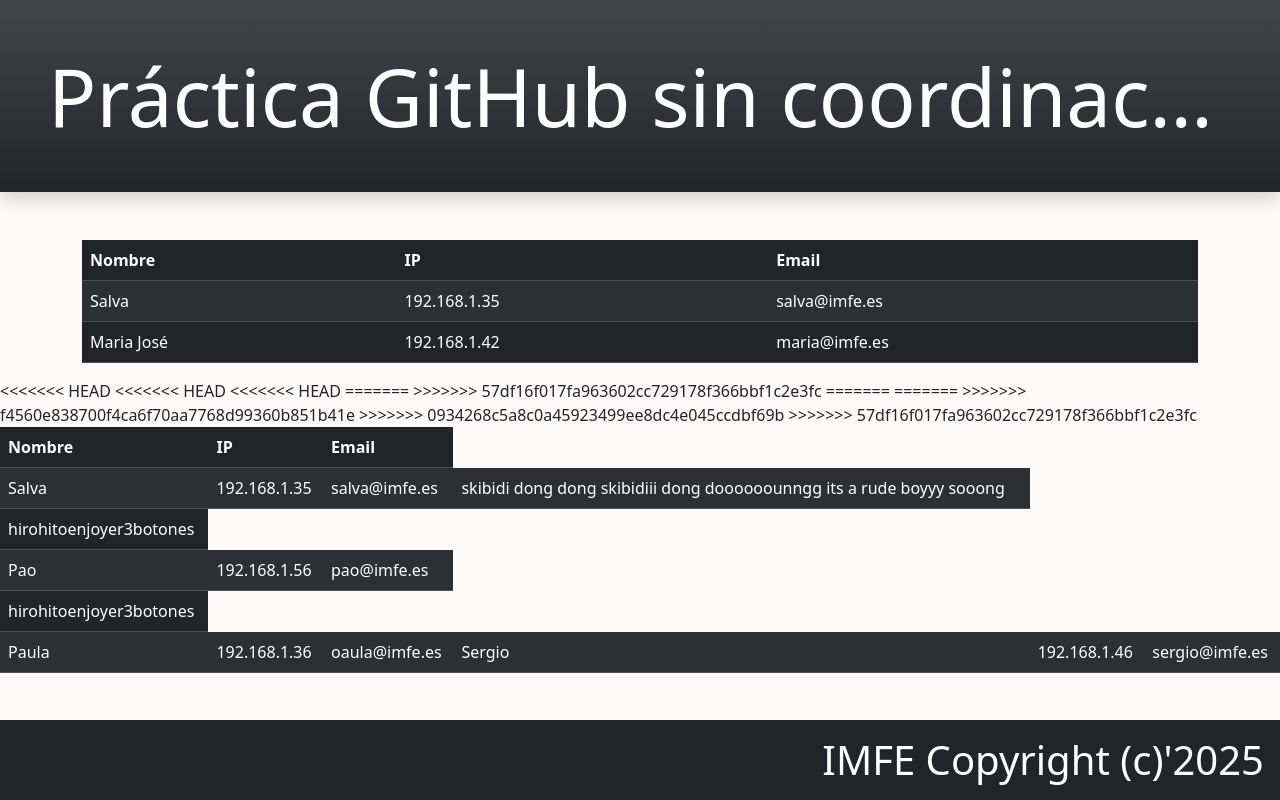
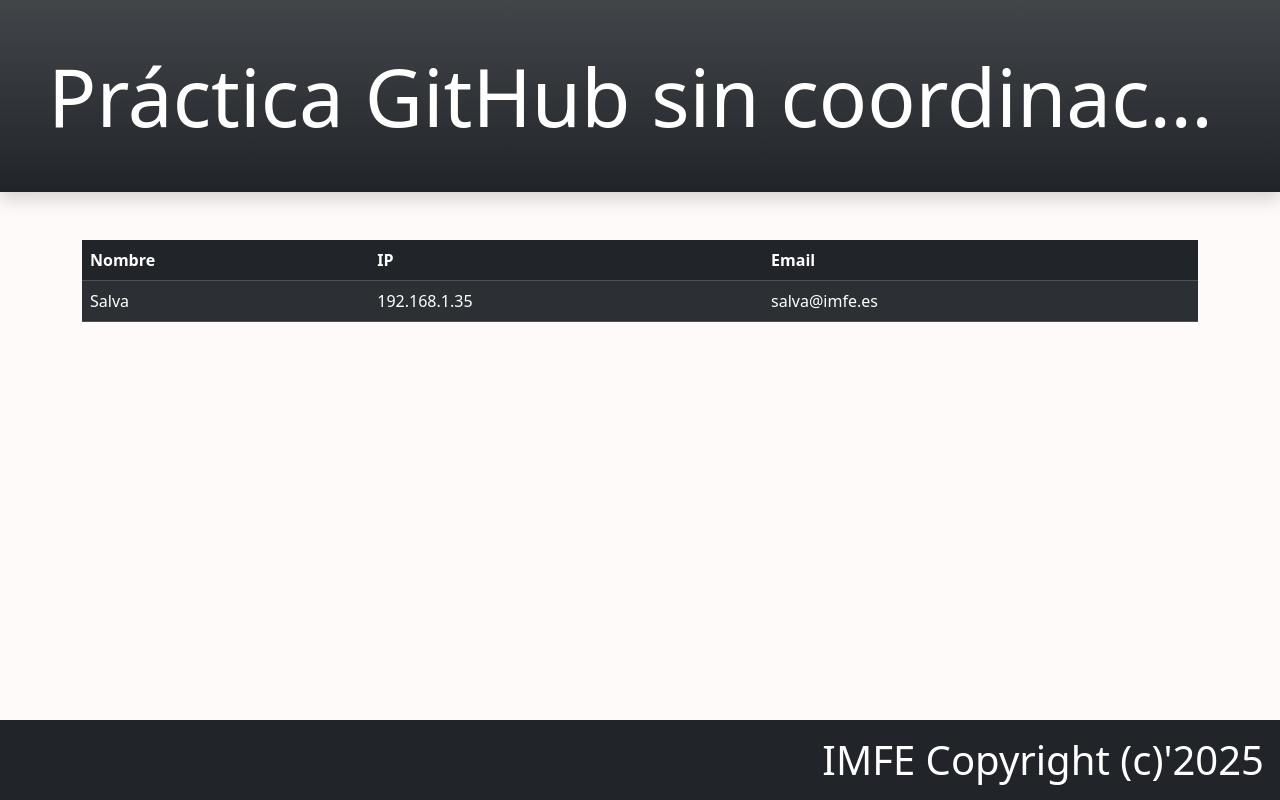
Before and after one commit to borilio/demo-10-grupal-descoordinado, a plain HTML site: page index.html in a window 1280 px wide. Drawn offline with nearby package versions, Linux system fonts and the light colour scheme.

Commit message:
Update index.html
Arreglo del destrozo. La que habéis liao pollito.

```diff
--- a/index.html
+++ b/index.html
@@ -1,80 +1,22 @@
 <!DOCTYPE html>
 <html lang="es">
-  <head>
-    <meta charset="UTF-8" />
-    <meta name="viewport" content="width=device-width, initial-scale=1.0" />
-    <title>Plantilla HTML Base</title>
-
 <head>
-    <meta charset="UTF-8" />
-    <meta name="viewport" content="width=device-width, initial-scale=1.0" />
+    <meta charset="UTF-8"/>
+    <meta name="viewport" content="width=device-width, initial-scale=1.0"/>
     <title>Plantilla HTML Base</title>
 
     <!-- Estilos, Bootstrap y propios -->
-    <link rel="stylesheet" href="https://cdn.jsdelivr.net/npm/bootstrap@5.3.6/dist/css/bootstrap.min.css"
-        integrity="sha384-4Q6Gf2aSP4eDXB8Miphtr37CMZZQ5oXLH2yaXMJ2w8e2ZtHTl7GptT4jmndRuHDT" crossorigin="anonymous" />
+    <link rel="stylesheet" href="https://cdn.jsdelivr.net/npm/bootstrap@5.3.6/dist/css/bootstrap.min.css"  integrity="sha384-4Q6Gf2aSP4eDXB8Miphtr37CMZZQ5oXLH2yaXMJ2w8e2ZtHTl7GptT4jmndRuHDT" crossorigin="anonymous"/>
     <link rel="stylesheet" href="css/mis-estilos.css" />
 </head>
-
 <body>
 
-    <!-- Estilos, Bootstrap y propios -->
-    <link
-      rel="stylesheet"
-      href="https://cdn.jsdelivr.net/npm/bootstrap@5.3.6/dist/css/bootstrap.min.css"
-      integrity="sha384-4Q6Gf2aSP4eDXB8Miphtr37CMZZQ5oXLH2yaXMJ2w8e2ZtHTl7GptT4jmndRuHDT"
-      crossorigin="anonymous"
-    />
-    <link rel="stylesheet" href="css/mis-estilos.css" />
-  </head>
-  <body>
-    <header
-      class="display-1 text-bg-dark p-5 text-center text-truncate shadow mb-5 bg-gradient"
-    >
-      Práctica GitHub sin coordinación
+    <header class="display-1 text-bg-dark p-5 text-center text-truncate shadow mb-5 bg-gradient">
+        Práctica GitHub sin coordinación
     </header>
 
     <main class="container">
-      <table class="table table-dark table-hover table-striped">
-        <thead>
-          <tr>
-            <th>Nombre</th>
-            <th>IP</th>
-            <th>Email</th>
-          </tr>
-        </thead>
-        <tbody>
-          <tr>
-            <td>Salva</td>
-            <td>192.168.1.35</td>
-            <td>salva@imfe.es</td>
-          </tr>
-          <!-- Añadir una fila nueva cada uno -->
-
-          <tr>
-            <td>Maria José</td>
-            <td>192.168.1.42</td>
-            <td>maria@imfe.es</td>
-          </tr>
-
-        </tbody>
-        <tfoot></tfoot>
-      </table>
-    </main>
-
-    <footer class="fixed-bottom mt-5 text-bg-dark display-6 p-3 text-end">
-      IMFE Copyright (c)'2025
-    </footer>
-
-    <!-- Script -->
-    <script
-      src="https://cdn.jsdelivr.net/npm/bootstrap@5.3.6/dist/js/bootstrap.bundle.min.js"
-      integrity="sha384-j1CDi7MgGQ12Z7Qab0qlWQ/Qqz24Gc6BM0thvEMVjHnfYGF0rmFCozFSxQBxwHKO"
-      crossorigin="anonymous"
-    ></script>
-    <script src="js/mis-codigos.js"></script>
-  </body>
-</html>
+        <!-- Aquí pondremos el contenido de la página -->
         <table class="table table-dark table-hover table-striped">
             <thead>
                 <tr>
@@ -88,41 +30,10 @@
                     <td>Salva</td>
                     <td>192.168.1.35</td>
                     <td>salva@imfe.es</td>
-                    <td>skibidi dong dong skibidiii dong doooooounngg its a rude boyyy sooong</td>
                 </tr>
                 <!-- Añadir una fila nueva cada uno -->
-<<<<<<< HEAD
-<<<<<<< HEAD
-<<<<<<< HEAD
-
-=======
-                 <td>hirohitoenjoyer3botones</td>
-
->>>>>>> 57df16f017fa963602cc729178f366bbf1c2e3fc
-=======
-=======
-
-                <tr>
-                    <td>Pao</td>
-                    <td>192.168.1.56</td>
-                    <td>pao@imfe.es</td>
-                </tr>
-                 <td>hirohitoenjoyer3botones</td>
 
 
->>>>>>> f4560e838700f4ca6f70aa7768d99360b851b41e
-                <tr>
-                    <td>Paula</td>
-                    <td>192.168.1.36</td>
-                    <td>oaula@imfe.es</td>
-                    <td>Sergio</td>
-                    <td>192.168.1.46</td>
-                    <td>sergio@imfe.es</td>
->>>>>>> 0934268c5a8c0a45923499ee8dc4e045ccdbf69b
-                </tr>
-
-
->>>>>>> 57df16f017fa963602cc729178f366bbf1c2e3fc
             </tbody>
             <tfoot>
 
@@ -137,10 +48,7 @@
     </footer>
 
     <!-- Script -->
-    <script src="https://cdn.jsdelivr.net/npm/bootstrap@5.3.6/dist/js/bootstrap.bundle.min.js"
-        integrity="sha384-j1CDi7MgGQ12Z7Qab0qlWQ/Qqz24Gc6BM0thvEMVjHnfYGF0rmFCozFSxQBxwHKO"
-        crossorigin="anonymous"></script>
+    <script src="https://cdn.jsdelivr.net/npm/bootstrap@5.3.6/dist/js/bootstrap.bundle.min.js" integrity="sha384-j1CDi7MgGQ12Z7Qab0qlWQ/Qqz24Gc6BM0thvEMVjHnfYGF0rmFCozFSxQBxwHKO" crossorigin="anonymous"></script>
     <script src="js/mis-codigos.js"></script>
 </body>
-
 </html>
```
